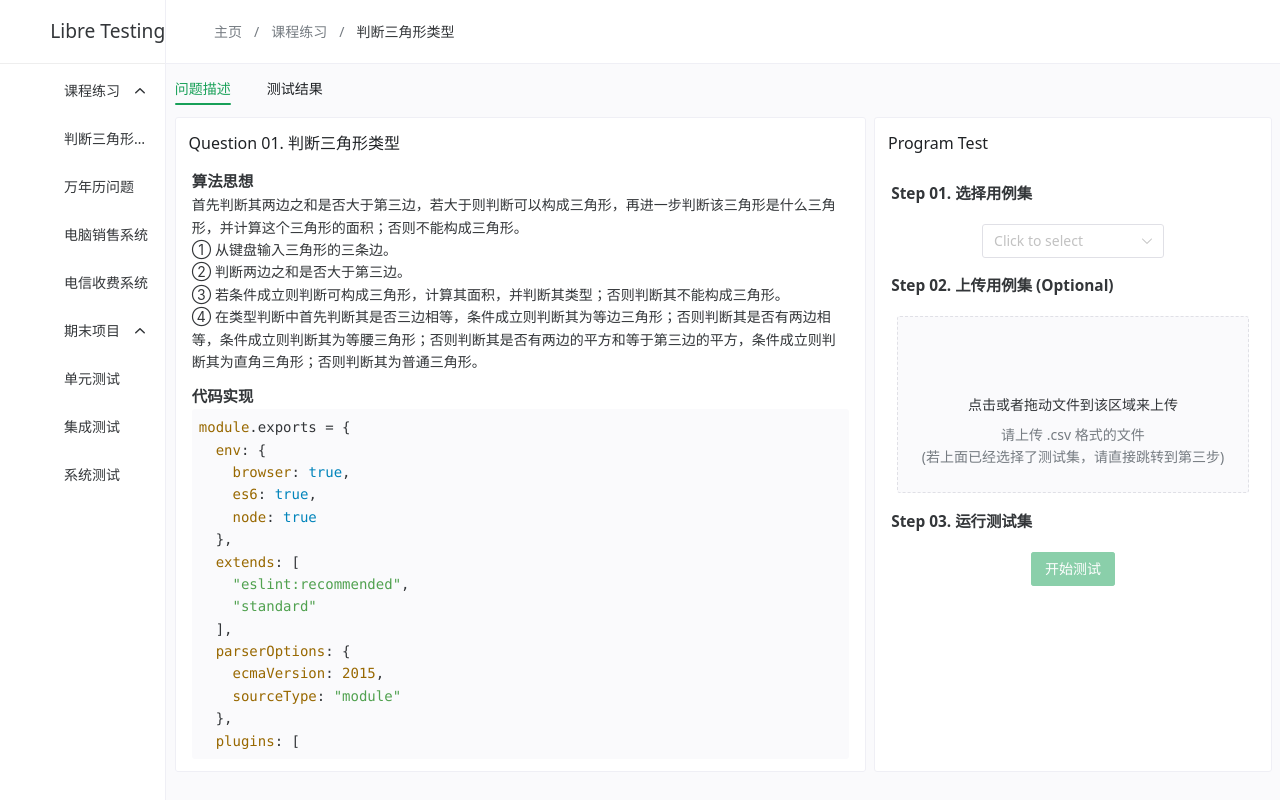
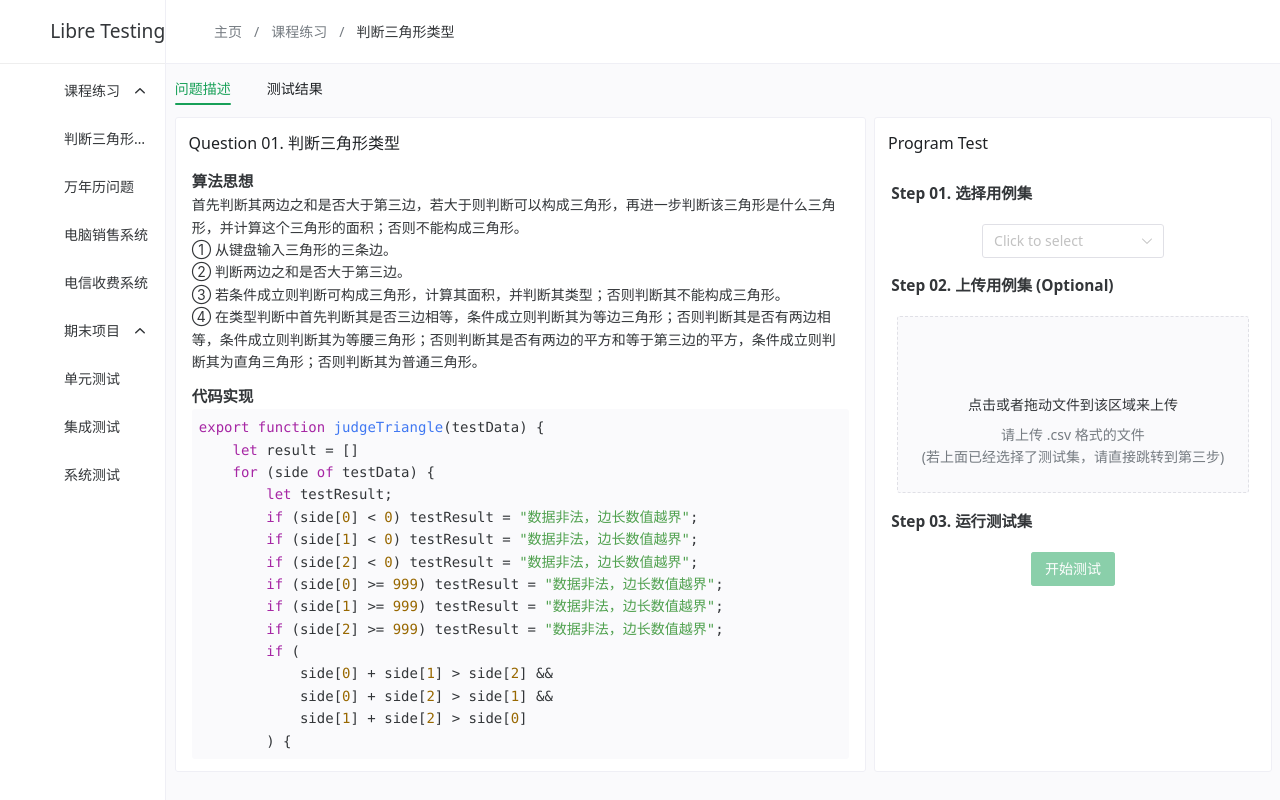
Before and after one commit to 3fuyang/libre-testing, a Vue app: page /triangle-judge in a window 1280 px wide. Built offline with nearby package versions, Linux system fonts and the light colour scheme; some icons are missing.

Commit message:
修改判断三角形类型函数，模拟用.csv文件测试程序

```diff
--- a/src/composables/triangleJudgeTest.js
+++ b/src/composables/triangleJudgeTest.js
@@ -1,25 +1,23 @@
-export default function testingUseCases(testData) {
-    let result = []
-    for (side of testData) {
-        let testResult;
-        if (side[0] < 0) testResult = "数据非法，边长数值越界";
-        if (side[1] < 0) testResult = "数据非法，边长数值越界";
-        if (side[2] < 0) testResult = "数据非法，边长数值越界";
-        if (side[0] >= 999) testResult = "数据非法，边长数值越界";
-        if (side[1] >= 999) testResult = "数据非法，边长数值越界";
-        if (side[2] >= 999) testResult = "数据非法，边长数值越界";
-        if (
-            side[0] + side[1] > side[2] &&
-            side[0] + side[2] > side[1] &&
-            side[1] + side[2] > side[0]
-        ) {
-            if (side[0] == side[1] && side[0] == side[2])
-                testResult = "该三角形的是等边三角形";
-            else if (side[0] == side[1] || side[0] == side[2] || side[1] == side[2])
-                testResult = "该三角形的是等腰三角形";
-            else testResult = "该三角形的是普通三角形";
-        } else testResult = "所给三边数据不能构成三角形";
-        result.push(testResult);
-    }
+export function judgeTriangle(a, b, c) {
+    let result
+
+    if (a < 0) result = "数据非法，边长数值越界";
+    if (b < 0) result = "数据非法，边长数值越界";
+    if (c < 0) result = "数据非法，边长数值越界";
+    if (a >= 999) result = "数据非法，边长数值越界";
+    if (b >= 999) result = "数据非法，边长数值越界";
+    if (c >= 999) result = "数据非法，边长数值越界";
+    if (
+        a + b > c &&
+        a + c > b &&
+        b + c > a
+    ) {
+        if (a == b && a == c)
+            result = "该三角形的是等边三角形";
+        else if (a == b || a == c || b == c)
+            result = "该三角形的是等腰三角形";
+        else result = "该三角形的是普通三角形";
+    } else result = "所给三边数据不能构成三角形";
+
     return result;
 }
--- a/src/views/exercise/TriangleJudge.vue
+++ b/src/views/exercise/TriangleJudge.vue
@@ -44,6 +44,7 @@
             <!-- 打印测试结果 -->
             <n-data-table
               size="small"
+              :max-height="420"
               :bordered="false"
               :columns="columns"
               :data="result"
@@ -114,6 +115,8 @@ import { CloudDownloadOutline } from '@vicons/ionicons5'
 import hljs from 'highlight.js/lib/core'
 import javascript from 'highlight.js/lib/languages/javascript'
 import Papa from 'papaparse'
+import { judgeTriangle } from '../../composables/triangleJudgeTest'
+
 const usecaseType = ref(null)
 const options = [
   {
@@ -161,7 +164,7 @@ const options = [
 // 传入.csv对应的数组，创建表头
 const createColumns = (rawData) => {
   let cols = []
-  console.log(rawData[0])
+  //console.log(rawData[0])
   for(let item of rawData[0]){
     cols.push({
       title: item,
@@ -174,7 +177,6 @@ const createRows = (rawData) => {
   let data = []
   let counter = 0
   const rowNum = rawData.length
-  const colNum = rawData[0].length
   for(let i=1;i<rowNum;++i){
     let row = { key: counter++ }
     let j = 0
@@ -186,6 +188,23 @@ const createRows = (rawData) => {
   return data
 }
 
+// 测试函数
+const executeTesting = (dataContent) => {
+  for(let row of dataContent){
+    console.log(row)
+    row.ActualOutput = judgeTriangle(row.Edge1, row.Edge2, row.Edge3)
+    row.TesterName = `RQD、fuyang`
+    let myTime = new Date()
+    row.Time = myTime.toLocaleDateString()
+    if(row.ActualOutput === row.ExpectedOutput){
+      row.Correctness = `TRUE`
+    }else{
+      row.Correctness =  `FALSE`
+    }
+    console.log(row)
+  }
+}
+
 const uploadRef = ref(null)
 const fileData = ref(null)
 const fileListLength = ref(0)
@@ -193,11 +212,11 @@ function handleChange(options){
   fileListLength.value = options.fileList.length;
   if(fileListLength.value !== 0){
     // 获取上传的.csv文件对象,转化为数组
-    console.log(options.fileList[0].file)
+    //console.log(options.fileList[0].file)
     Papa.parse(options.fileList[0].file, {
       complete: (result) => {
         fileData.value = result.data
-        console.log(fileData.value)
+        //console.log(fileData.value)
       }
     })
   }else{
@@ -212,133 +231,38 @@ const pagination = {
 function handleUpload(){
   // 绘制表头
   columns.value = createColumns(fileData.value)
-  // 进行测试并回填结果
-
   // 绘制表格
   result.value = createRows(fileData.value)
+  // 进行测试并回填结果
+  executeTesting(result.value)
 }
 
 hljs.registerLanguage('javascript', javascript)
-const code = `module.exports = {
-  env: {
-    browser: true,
-    es6: true,
-    node: true
-  },
-  extends: [
-    "eslint:recommended",
-    "standard"
-  ],
-  parserOptions: {
-    ecmaVersion: 2015,
-    sourceType: "module"
-  },
-  plugins: [
-    "@typescript-eslint"
-  ],
-  rules: {
-    "no-var": "warn",
-    "init-declarations": ["error", "always"],
-    "array-callback-return": "error",
-    "block-scoped-var": "error",
-    "no-multiple-empty-lines": ["error", { max: 2 }],
-    // we like our semi-colons
-    semi: ["error", "always"],
-    // our codebase doesn't do this at all, so disabled for now
-    "space-before-function-paren": ["error", "never"],
-    // for now ignore diff between types of quoting
-    quotes: "off",
-    // this is the style we are already using
-    "operator-linebreak": ["error", "before", {
-      overrides: {
-        "=": "after"
-      }
-    }],
-    // sometimes we declare variables with extra spacing
-    indent: ["error", 2, { VariableDeclarator: 2 }],
-    // seems like a good idea not to use explicit undefined
-    "no-undefined": "error",
-    // ensure import specifier contains file extension
-    "import/extensions": ["error", "always"]
-  },
-  overrides: [
-    {
-      files: ["types/*.ts", "src/*.ts"],
-      parser: '@typescript-eslint/parser',
-      rules: {
-        "import/no-duplicates": "off",
-        "import/extensions": "off"
-      }
-    },
-    {
-      files: ["src/**/*.js"],
-      rules: {
-        // make sure there is no Node.js specific API slipping into the source files
-        "import/no-nodejs-modules": "error",
-        "import/no-commonjs": "error"
-      }
-    },
-    {
-      files: ["src/languages/*.js"],
-      rules: {
-        "no-unused-expressions": "off",
-        // languages are all over the map and we don't want to
-        // do a mass edit so turn off the most egregious rule violations
-        // indent: "off",
-        camelcase: "off",
-        "no-control-regex": "off",
-        "no-useless-escape": "off",
-        "comma-dangle": "off",
-        "array-bracket-spacing": ["error", "always"
-          // {
-          //   objectsInArrays: true
-          // }
-        ],
-        // "object-curly-spacing": "warn",
-        // "key-spacing": "off",
-        // "array-bracket-spacing": ["warn"],
-        "array-bracket-newline": ["warn", {
-          multiline: true,
-          minItems: 2
-        }],
-        "array-element-newline": "warn",
-        "object-curly-newline": [1, {
-          minProperties: 2
-        }],
-        "object-property-newline": [2,
-          { allowAllPropertiesOnSameLine: false }
-        ]
-      }
-    },
-    {
-      files: ["demo/**/*.js"],
-      globals: {
-        hljs: "readonly"
-      }
-    },
-    {
-      files: ["test/**/*.js"],
-      globals: {
-        should: "readonly"
-      },
-      env: {
-        mocha: true
-      },
-      parserOptions: {
-        ecmaVersion: 2018
-      }
-    },
-    {
-      files: ["tools/**/*.js"],
-      parserOptions: {
-        ecmaVersion: 2018
-      },
-      rules: {
-        camelcase: "off"
-      }
+const code = `export function judgeTriangle(testData) {
+    let result = []
+    for (side of testData) {
+        let testResult;
+        if (side[0] < 0) testResult = "数据非法，边长数值越界";
+        if (side[1] < 0) testResult = "数据非法，边长数值越界";
+        if (side[2] < 0) testResult = "数据非法，边长数值越界";
+        if (side[0] >= 999) testResult = "数据非法，边长数值越界";
+        if (side[1] >= 999) testResult = "数据非法，边长数值越界";
+        if (side[2] >= 999) testResult = "数据非法，边长数值越界";
+        if (
+            side[0] + side[1] > side[2] &&
+            side[0] + side[2] > side[1] &&
+            side[1] + side[2] > side[0]
+        ) {
+            if (side[0] == side[1] && side[0] == side[2])
+                testResult = "该三角形的是等边三角形";
+            else if (side[0] == side[1] || side[0] == side[2] || side[1] == side[2])
+                testResult = "该三角形的是等腰三角形";
+            else testResult = "该三角形的是普通三角形";
+        } else testResult = "所给三边数据不能构成三角形";
+        result.push(testResult);
     }
-  ]
-};
+    return result;
+}
 `
 </script>
 
```
